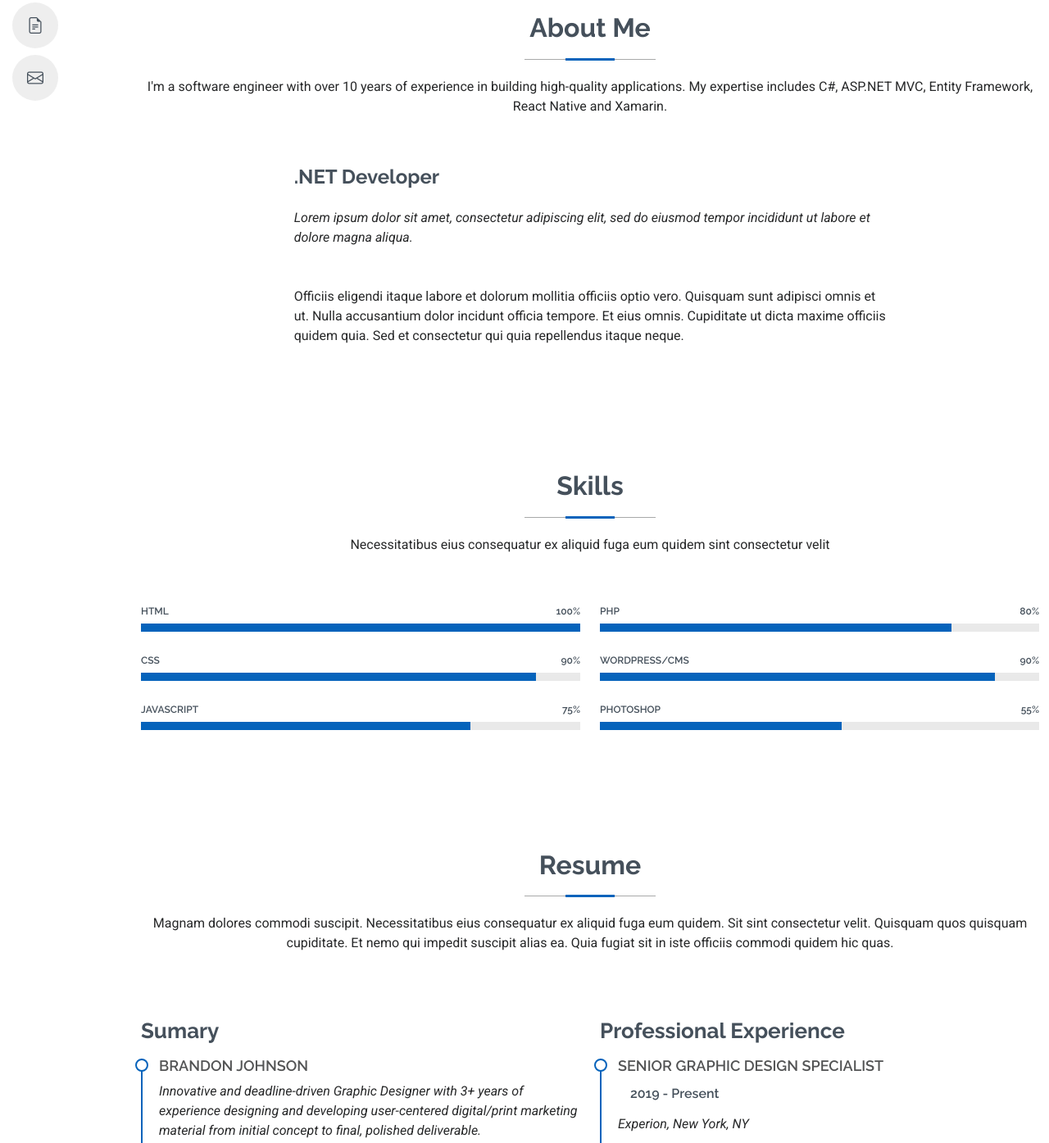
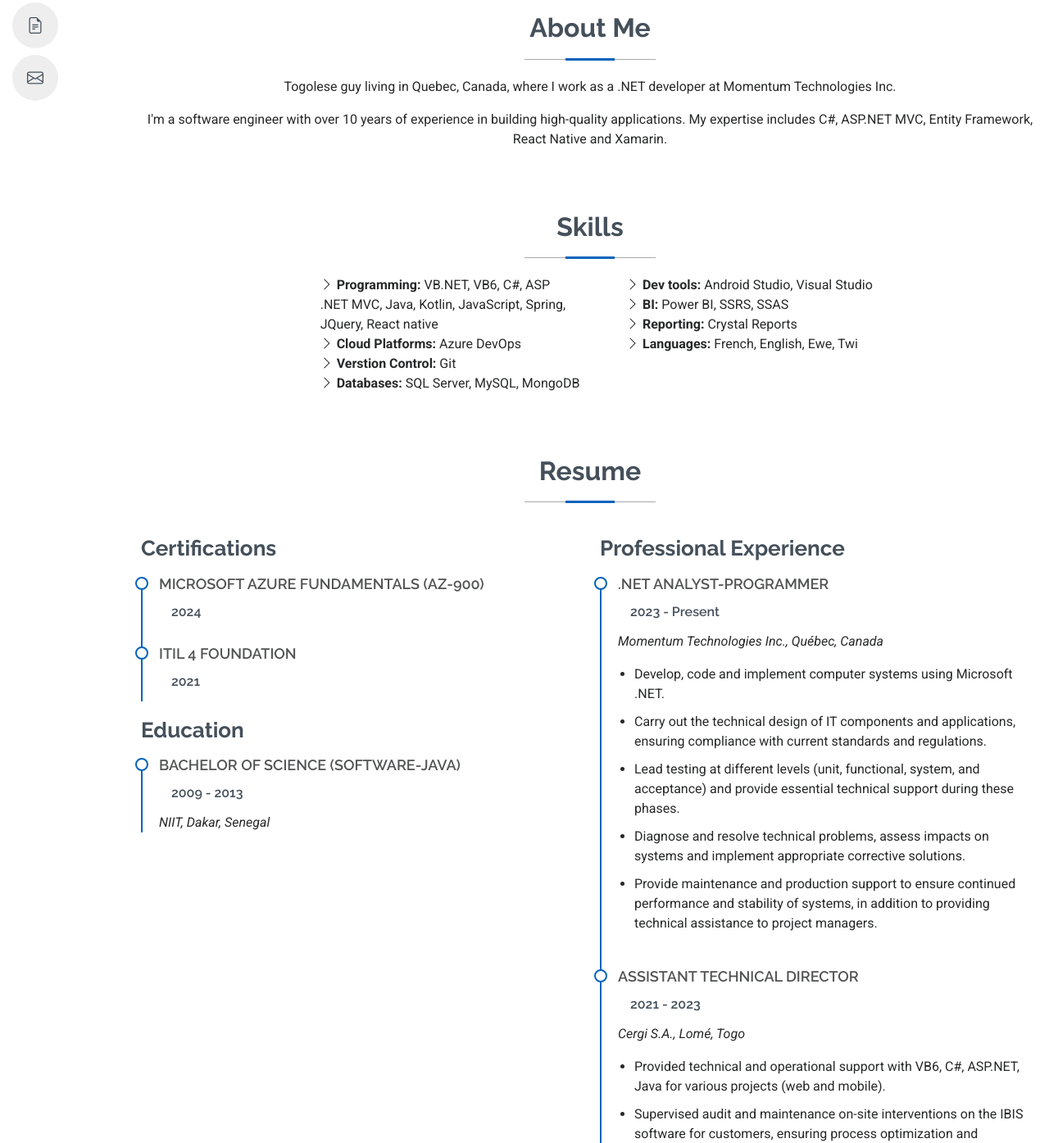
Before and after one commit to davedzakpasu/resume, a plain HTML site: page index.html in a window 1280 px wide. Shown: the part 419-1814 px from the top of the page at 82% size. Drawn offline with Linux system fonts and the light colour scheme.

Commit message:
20240821 various refactoring and content update

```diff
--- a/assets/css/main.css
+++ b/assets/css/main.css
@@ -749,6 +749,10 @@ section,
   background-color: var(--accent-color);
 }
 
+.skills li {
+  list-style-type: none;
+}
+
 /*--------------------------------------------------------------
 # Resume Section
 --------------------------------------------------------------*/
--- a/index.html
+++ b/index.html
@@ -3,7 +3,7 @@
   <head>
     <meta charset="utf-8" />
     <meta content="width=device-width, initial-scale=1.0" name="viewport" />
-    <title>Dave's Resume</title>
+    <title>Dave Dzakpasu</title>
     <meta content="" name="description" />
     <meta content="" name="keywords" />
 
@@ -129,176 +129,124 @@
         </div>
       </section>
 
-      <section id="about" class="about section">
-        <div class="container section-title" data-aos="fade-up">
+      <section id="about" class="about section pb-0 mb-0">
+        <div class="container section-title pb-0" data-aos="fade-up">
           <h2>About Me</h2>
           <p>
+            Togolese guy living in Quebec, Canada, where I work as a .NET
+            developer at Momentum Technologies Inc.
+          </p>
+          <p class="py-3">
             I'm a software engineer with over 10 years of experience in building
             high-quality applications. My expertise includes C#, ASP.NET MVC,
             Entity Framework, React Native and Xamarin.
           </p>
         </div>
+      </section>
 
-        <div class="container" data-aos="fade-up" data-aos-delay="100">
+      <!-- Skills Section -->
+      <section id="skills" class="skills section pb-0 mb-0">
+        <div
+          class="container section-title pb-0"
+          data-aos="fade-up"
+          data-aos-delay="100"
+        >
+          <h2>Skills</h2>
+        </div>
+
+        <div class="container" data-aos="fade-up">
           <div class="row gy-4 justify-content-center">
             <div class="col-lg-8 content">
-              <h2>.NET Developer</h2>
-              <p class="fst-italic py-3">
-                Lorem ipsum dolor sit amet, consectetur adipiscing elit, sed do
-                eiusmod tempor incididunt ut labore et dolore magna aliqua.
-              </p>
-              <p class="py-3">
-                Officiis eligendi itaque labore et dolorum mollitia officiis
-                optio vero. Quisquam sunt adipisci omnis et ut. Nulla
-                accusantium dolor incidunt officia tempore. Et eius omnis.
-                Cupiditate ut dicta maxime officiis quidem quia. Sed et
-                consectetur qui quia repellendus itaque neque.
-              </p>
+              <div class="row">
+                <div class="col-lg-6">
+                  <ul>
+                    <li>
+                      <i class="bi bi-chevron-right"></i>
+                      <strong>Programming:</strong>
+                      <span
+                        >VB.NET, VB6, C#, ASP .NET MVC, Java, Kotlin,
+                        JavaScript, Spring, JQuery, React native</span
+                      >
+                    </li>
+                    <li>
+                      <i class="bi bi-chevron-right"></i>
+                      <strong>Cloud Platforms:</strong>
+                      <span>Azure DevOps</span>
+                    </li>
+                    <li>
+                      <i class="bi bi-chevron-right"></i>
+                      <strong>Verstion Control:</strong> <span>Git</span>
+                    </li>
+                    <li>
+                      <i class="bi bi-chevron-right"></i>
+                      <strong>Databases:</strong>
+                      <span>SQL Server, MySQL, MongoDB</span>
+                    </li>
+                  </ul>
+                </div>
+                <div class="col-lg-6">
+                  <ul>
+                    <li>
+                      <i class="bi bi-chevron-right"></i>
+                      <strong>Dev tools:</strong>
+                      <span>Android Studio, Visual Studio</span>
+                    </li>
+                    <li>
+                      <i class="bi bi-chevron-right"></i> <strong>BI:</strong>
+                      <span>Power BI, SSRS, SSAS</span>
+                    </li>
+                    <li>
+                      <i class="bi bi-chevron-right"></i>
+                      <strong>Reporting:</strong> <span>Crystal Reports</span>
+                    </li>
+                    <li>
+                      <i class="bi bi-chevron-right"></i>
+                      <strong>Languages:</strong>
+                      <span>French, English, Ewe, Twi</span>
+                    </li>
+                  </ul>
+                </div>
+              </div>
             </div>
           </div>
         </div>
       </section>
 
-      <!-- Skills Section -->
-      <section id="skills" class="skills section">
+      <!-- Resume Section -->
+      <section id="resume" class="resume section pb-0 mb-0">
         <!-- Section Title -->
-        <div class="container section-title" data-aos="fade-up">
-          <h2>Skills</h2>
-          <p>
-            Necessitatibus eius consequatur ex aliquid fuga eum quidem sint
-            consectetur velit
-          </p>
-        </div>
-        <!-- End Section Title -->
-
-        <div class="container" data-aos="fade-up" data-aos-delay="100">
-          <div class="row skills-content skills-animation">
-            <div class="col-lg-6">
-              <div class="progress">
-                <span class="skill"
-                  ><span>HTML</span> <i class="val">100%</i></span
-                >
-                <div class="progress-bar-wrap">
-                  <div
-                    class="progress-bar"
-                    role="progressbar"
-                    aria-valuenow="100"
-                    aria-valuemin="0"
-                    aria-valuemax="100"
-                  ></div>
-                </div>
-              </div>
-              <!-- End Skills Item -->
-
-              <div class="progress">
-                <span class="skill"
-                  ><span>CSS</span> <i class="val">90%</i></span
-                >
-                <div class="progress-bar-wrap">
-                  <div
-                    class="progress-bar"
-                    role="progressbar"
-                    aria-valuenow="90"
-                    aria-valuemin="0"
-                    aria-valuemax="100"
-                  ></div>
-                </div>
-              </div>
-              <!-- End Skills Item -->
-
-              <div class="progress">
-                <span class="skill"
-                  ><span>JavaScript</span> <i class="val">75%</i></span
-                >
-                <div class="progress-bar-wrap">
-                  <div
-                    class="progress-bar"
-                    role="progressbar"
-                    aria-valuenow="75"
-                    aria-valuemin="0"
-                    aria-valuemax="100"
-                  ></div>
-                </div>
-              </div>
-              <!-- End Skills Item -->
-            </div>
-
-            <div class="col-lg-6">
-              <div class="progress">
-                <span class="skill"
-                  ><span>PHP</span> <i class="val">80%</i></span
-                >
-                <div class="progress-bar-wrap">
-                  <div
-                    class="progress-bar"
-                    role="progressbar"
-                    aria-valuenow="80"
-                    aria-valuemin="0"
-                    aria-valuemax="100"
-                  ></div>
-                </div>
-              </div>
-              <!-- End Skills Item -->
-
-              <div class="progress">
-                <span class="skill"
-                  ><span>WordPress/CMS</span> <i class="val">90%</i></span
-                >
-                <div class="progress-bar-wrap">
-                  <div
-                    class="progress-bar"
-                    role="progressbar"
-                    aria-valuenow="90"
-                    aria-valuemin="0"
-                    aria-valuemax="100"
-                  ></div>
-                </div>
-              </div>
-              <!-- End Skills Item -->
-
-              <div class="progress">
-                <span class="skill"
-                  ><span>Photoshop</span> <i class="val">55%</i></span
-                >
-                <div class="progress-bar-wrap">
-                  <div
-                    class="progress-bar"
-                    role="progressbar"
-                    aria-valuenow="55"
-                    aria-valuemin="0"
-                    aria-valuemax="100"
-                  ></div>
-                </div>
-              </div>
-              <!-- End Skills Item -->
-            </div>
-          </div>
-        </div>
-      </section>
-      <!-- /Skills Section -->
-
-      <!-- Resume Section -->
-      <section id="resume" class="resume section">
-        <!-- Section Title -->
-        <div class="container section-title" data-aos="fade-up">
+        <div class="container section-title pb-0" data-aos="fade-up">
           <h2>Resume</h2>
-          <p>
+          <!-- <p>
             Magnam dolores commodi suscipit. Necessitatibus eius consequatur ex
             aliquid fuga eum quidem. Sit sint consectetur velit. Quisquam quos
             quisquam cupiditate. Et nemo qui impedit suscipit alias ea. Quia
             fugiat sit in iste officiis commodi quidem hic quas.
-          </p>
+          </p> -->
         </div>
-        <!-- End Section Title -->
 
         <div class="container">
           <div class="row">
             <div class="col-lg-6" data-aos="fade-up" data-aos-delay="100">
-              <h3 class="resume-title">Sumary</h3>
+              <h3 class="resume-title">Certifications</h3>
+
+              <div class="resume-item">
+                <h4>Microsoft Azure Fundamentals (AZ-900)</h4>
+                <h5>2024</h5>
+                <!-- <p>
+                  <em
+                    >Innovative and deadline-driven Graphic Designer with 3+
+                    years of experience designing and developing user-centered
+                    digital/print marketing material from initial concept to
+                    final, polished deliverable.</em
+                  >
+                </p> -->
+              </div>
 
               <div class="resume-item pb-0">
-                <h4>Brandon Johnson</h4>
-                <p>
+                <h4>ITIL 4 Foundation</h4>
+                <h5>2021</h5>
+                <!-- <p>
                   <em
                     >Innovative and deadline-driven Graphic Designer with 3+
                     years of experience designing and developing user-centered
@@ -310,12 +258,11 @@
                   <li>Portland par 127,Orlando, FL</li>
                   <li>(123) 456-7891</li>
                   <li>alice.barkley@example.com</li>
-                </ul>
+                </ul> -->
               </div>
-              <!-- Edn Resume Item -->
 
               <h3 class="resume-title">Education</h3>
-              <div class="resume-item">
+              <!-- <div class="resume-item">
                 <h4>Master of Fine Arts &amp; Graphic Design</h4>
                 <h5>2015 - 2016</h5>
                 <p><em>Rochester Institute of Technology, Rochester, NY</em></p>
@@ -324,90 +271,167 @@
                   quisquam iusto autem sit. Ea vero voluptatum qui ut
                   dignissimos deleniti nerada porti sand markend
                 </p>
-              </div>
-              <!-- Edn Resume Item -->
+              </div> -->
 
               <div class="resume-item">
-                <h4>Bachelor of Fine Arts &amp; Graphic Design</h4>
-                <h5>2010 - 2014</h5>
-                <p><em>Rochester Institute of Technology, Rochester, NY</em></p>
-                <p>
+                <h4>Bachelor of Science (Software-Java)</h4>
+                <h5>2009 - 2013</h5>
+                <p><em>NIIT, Dakar, Senegal</em></p>
+                <!-- <p>
                   Quia nobis sequi est occaecati aut. Repudiandae et iusto quae
                   reiciendis et quis Eius vel ratione eius unde vitae rerum
                   voluptates asperiores voluptatem Earum molestiae consequatur
                   neque etlon sader mart dila
-                </p>
+                </p> -->
               </div>
-              <!-- Edn Resume Item -->
             </div>
 
             <div class="col-lg-6" data-aos="fade-up" data-aos-delay="200">
               <h3 class="resume-title">Professional Experience</h3>
               <div class="resume-item">
-                <h4>Senior graphic design specialist</h4>
-                <h5>2019 - Present</h5>
-                <p><em>Experion, New York, NY </em></p>
+                <h4>.NET Analyst-Programmer</h4>
+                <h5>2023 - Present</h5>
+                <p><em>Momentum Technologies Inc., Québec, Canada</em></p>
                 <ul>
                   <li>
-                    Lead in the design, development, and implementation of the
-                    graphic, layout, and production communication materials
+                    Develop, code and implement computer systems using Microsoft
+                    .NET.
                   </li>
                   <li>
-                    Delegate tasks to the 7 members of the design team and
-                    provide counsel on all aspects of the project.
+                    Carry out the technical design of IT components and
+                    applications, ensuring compliance with current standards and
+                    regulations.
                   </li>
                   <li>
-                    Supervise the assessment of all graphic materials in order
-                    to ensure quality and accuracy of the design
+                    Lead testing at different levels (unit, functional, system,
+                    and acceptance) and provide essential technical support
+                    during these phases.
                   </li>
                   <li>
-                    Oversee the efficient use of production project budgets
-                    ranging from $2,000 - $25,000
+                    Diagnose and resolve technical problems, assess impacts on
+                    systems and implement appropriate corrective solutions.
+                  </li>
+                  <li>
+                    Provide maintenance and production support to ensure
+                    continued performance and stability of systems, in addition
+                    to providing technical assistance to project managers.
                   </li>
                 </ul>
               </div>
-              <!-- Edn Resume Item -->
 
               <div class="resume-item">
-                <h4>Graphic design specialist</h4>
-                <h5>2017 - 2018</h5>
-                <p><em>Stepping Stone Advertising, New York, NY</em></p>
+                <h4>Assistant Technical Director</h4>
+                <h5>2021 - 2023</h5>
+                <p><em>Cergi S.A., Lomé, Togo</em></p>
                 <ul>
                   <li>
-                    Developed numerous marketing programs (logos,
-                    brochures,infographics, presentations, and advertisements).
+                    Provided technical and operational support with VB6, C#,
+                    ASP.NET, Java for various projects (web and mobile).
                   </li>
                   <li>
-                    Managed up to 5 projects or tasks at a given time while
-                    under pressure
+                    Supervised audit and maintenance on-site interventions on
+                    the IBIS software for customers, ensuring process
+                    optimization and compliance.
                   </li>
                   <li>
-                    Recommended and consulted with clients on the most
-                    appropriate graphic design
+                    Coordinated and supervised agile projects and teams of up to
+                    4 developers.
+                  </li>
+                  <li>Drafted project documentation and technical reports.</li>
+                  <li>Provided technical support to customers.</li>
+                </ul>
+              </div>
+
+              <div class="resume-item">
+                <h4>Senior Project Manager</h4>
+                <h5>2019 - 2021</h5>
+                <p><em>Cergi S.A., Lomé, Togo</em></p>
+                <ul>
+                  <li>
+                    Developed and maintained the functionalities of the IBIS
+                    software package in VB6, while carrying out deployment and
+                    maintenance missions.
                   </li>
                   <li>
-                    Created 4+ design presentations and proposals a month for
-                    clients and account managers
+                    Coordinated and supervised projects and development teams,
+                    ensuring the quality and efficiency of deliverables (C#
+                    WinForms, ASP .Net, Java).
+                  </li>
+                  <li>
+                    Optimized monthly processing programs in multithreaded C#
+                    for the IBIS software package, making the process 85%
+                    faster.
+                  </li>
+                  <li>
+                    Designed specialized applications that specifically meet
+                    customer needs.
+                  </li>
+                  <li>
+                    Drafted documentation and technical reports for ongoing
+                    projects and systems.
+                  </li>
+                  <li>
+                    Provided ongoing technical support to customers and train
+                    users.
                   </li>
                 </ul>
               </div>
-              <!-- Edn Resume Item -->
+
+              <div class="resume-item">
+                <h4>Software developer</h4>
+                <h5>2013 - 2018</h5>
+                <p><em>Cergi S.A., Lomé, Togo</em></p>
+                <ul>
+                  <li>
+                    Conducted on-site interventions to bring the IBIS software
+                    into compliance with BCEAO reforms (PCB-Revised, Basel II &
+                    III) and ensure the effective deployment of the software
+                    package.
+                  </li>
+                  <li>
+                    Developed Android mobile applications (Java and C#) for
+                    banking services.
+                  </li>
+                  <li>
+                    Drafted documentation and technical reports for ongoing
+                    projects and systems.
+                  </li>
+                  <li>
+                    Provided ongoing technical support to customers, resolving
+                    issues and training users to optimize their experience and
+                    use of systems.
+                  </li>
+                </ul>
+              </div>
+
+              <div class="resume-item">
+                <h4>Software developer</h4>
+                <h5>2013</h5>
+                <p><em>Qualisys Consulting, Dakar, Senegal</em></p>
+                <ul>
+                  <li>
+                    Helped implementing and developing features of an e-Learning
+                    platform using Moodle and PHP.
+                  </li>
+                  <li>Performed web administration of the platform.</li>
+                  <li>Translated course materials in english and french.</li>
+                  <li>Drafted technical documents.</li>
+                </ul>
+              </div>
             </div>
           </div>
         </div>
       </section>
-      <!-- /Resume Section -->
 
       <!-- Contact Section -->
       <section id="contact" class="contact section">
-        <div class="container section-title" data-aos="fade-up">
+        <div class="container section-title pb-0" data-aos="fade-up">
           <h2>Contact Me</h2>
         </div>
 
         <div class="container" data-aos="fade" data-aos-delay="100">
           <div class="row gy-4">
-            <div class="col-lg-12">
-              <div class="col-lg-6">
+            <div class="col-lg-4">
               <div
                 class="info-item d-flex"
                 data-aos="fade-up"
@@ -415,12 +439,11 @@
               >
                 <i class="bi bi-telephone flex-shrink-0"></i>
                 <div>
-                    <h3>+1 418 569 7422</h3>
-                  </div>
+                  <h3>Phone</h3>
+                  <p>+1 418 569 7422</p>
                 </div>
               </div>
 
-              <div class="col-lg-6">
               <div
                 class="info-item d-flex"
                 data-aos="fade-up"
@@ -428,8 +451,8 @@
               >
                 <i class="bi bi-envelope flex-shrink-0"></i>
                 <div>
-                    <h3>davedzakpasu@duck.com</h3>
-                  </div>
+                  <h3>Email</h3>
+                  <p>davedzakpasu@duck.com</p>
                 </div>
               </div>
             </div>
```
Lines whose indentation alone changed are shown as unchanged.
